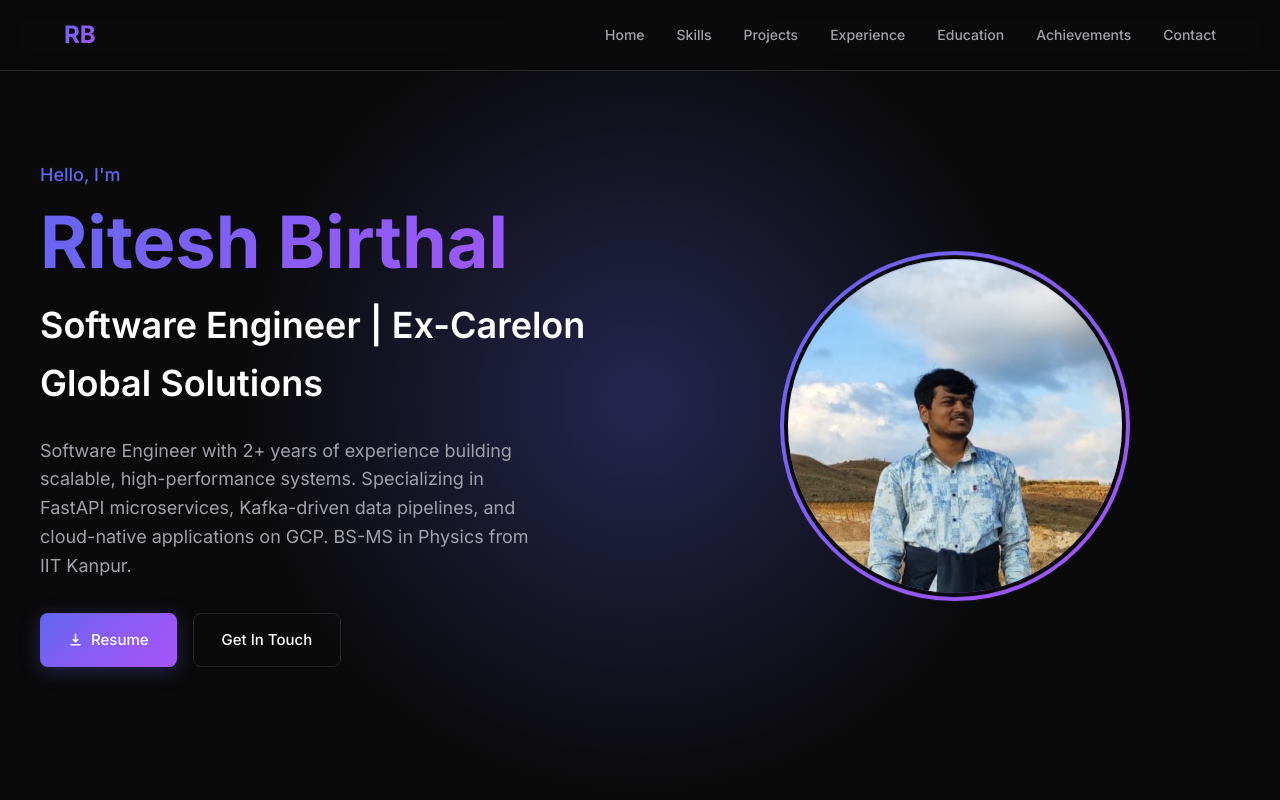
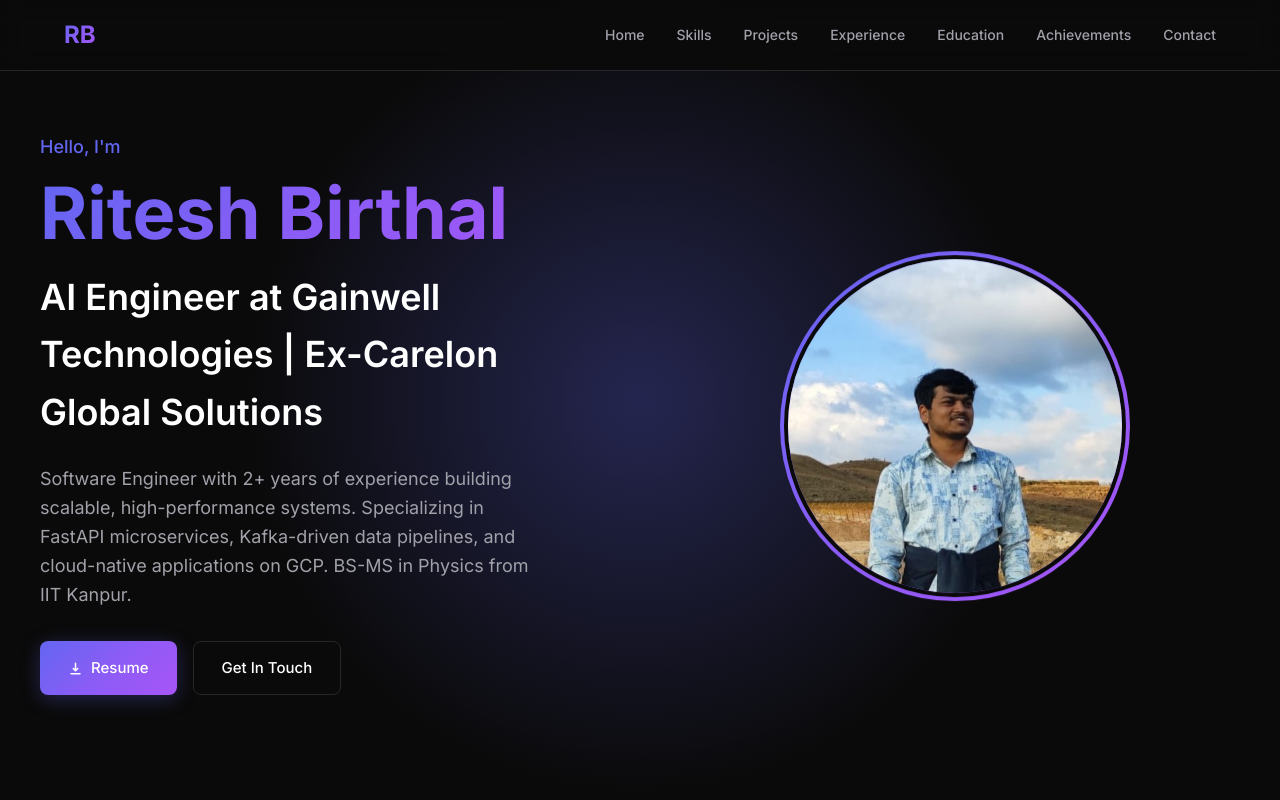
Before and after one commit to riteshbirthal/portfolio, a React (Vite) app: page / in a window 1280 px wide. Shown: the top 800 px of the page. Built offline with nearby package versions, Linux system fonts and the light colour scheme.

Commit message:
Updated experience and hero section

```diff
--- a/src/components/Experience.jsx
+++ b/src/components/Experience.jsx
@@ -1,4 +1,19 @@
 const experiences = [
+  {
+    role: 'AI Engineer',
+    company: 'Gainwell Technologies',
+    period: 'Mar 2026 - Present',
+    description: [
+      'Designed and developed AI-based solutions to solve business problems using machine learning and deep learning techniques',
+      'Implemented APIs or services to integrate AI models into applications (using frameworks like FastAPI/Flask)',
+      'Collaborated with cross-functional teams to understand requirements and translate them into AI-driven solutions',
+      'Conducted data preprocessing, feature engineering, and model training to build accurate and efficient AI models',
+      'Optimized AI models for performance and scalability, ensuring they can handle large volumes of data and traffic',
+      'Stayed updated with the latest advancements in AI technologies and applied them to enhance existing solutions',
+    ],
+    tech: ['Python', 'GCP', 'AWS', 'Docker', 'PostgreSQL'],
+    logo: 'https://ui-avatars.com/api/?name=GW&background=3939ff&color=00ff00&size=60',
+  },
   {
     role: 'Software Engineer',
     company: 'Carelon Global Solutions',
--- a/src/components/Hero.jsx
+++ b/src/components/Hero.jsx
@@ -7,7 +7,7 @@
         <div className="hero-text">
           <p className="hero-greeting">Hello, I'm</p>
           <h1 className="hero-name">Ritesh Birthal</h1>
-          <h2 className="hero-title">Software Engineer | Ex-Carelon Global Solutions</h2>
+          <h2 className="hero-title">AI Engineer at Gainwell Technologies | Ex-Carelon Global Solutions</h2>
           <p className="hero-description">
             Software Engineer with 2+ years of experience building scalable, high-performance
             systems. Specializing in FastAPI microservices, Kafka-driven data pipelines,
```
